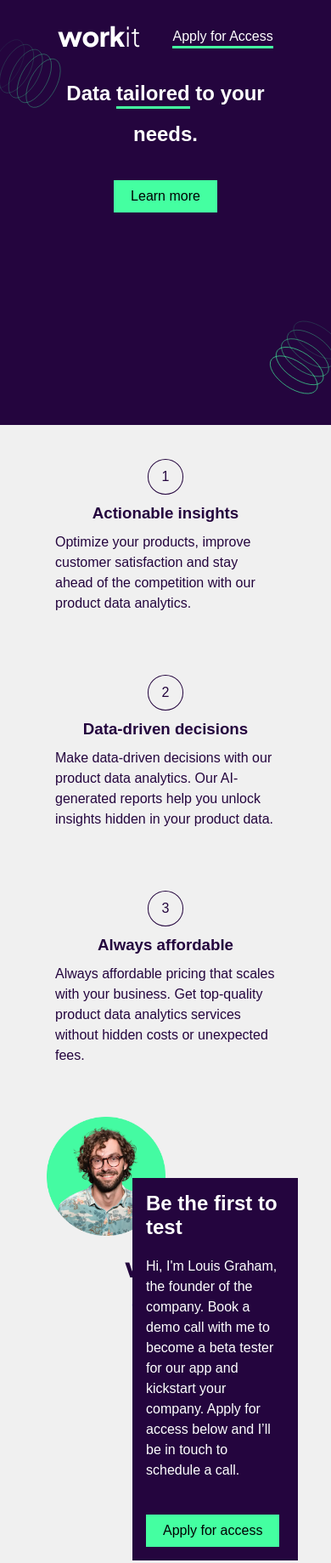
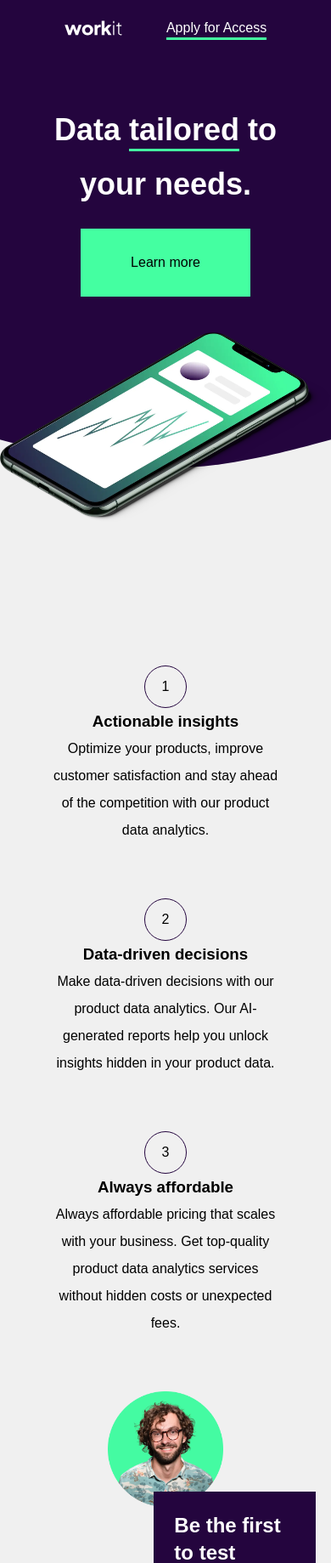
Before and after one commit to Francesiyamu/Workit-landing-page, a plain HTML site: page starter-code/index.html in a window 390 px wide. Shown: the top 1839 px of the page at 85% size. Drawn offline with nearby package versions, Linux system fonts and the light colour scheme.

Commit message:
project completed
So i had to start all over again to apply the knowledge i gained from a responsive design video. I created another css file for this

```diff
--- a/starter-code/index.html
+++ b/starter-code/index.html
@@ -4,33 +4,37 @@
 
   <meta charset="UTF-8">
   <meta name="viewport" content="width=device-width, initial-scale=1.0">
-  <link rel="stylesheet" href="style.css">
+  <link rel="stylesheet" href="newstyle.css">
   <link rel="icon" type="image/png" sizes="32x32" href="./assets/images/favicon-32x32.png">
   <link href='https://unpkg.com/boxicons@2.1.4/css/boxicons.min.css' rel='stylesheet'>
   <title>Frontend Mentor | Workit landing page</title>
 
 </head>
 <body>
+  <div class="container">
     <section aria-label="header" class="header_container">
       <div class="header-background">
         <div class="header_logo">
-        <img src="./assets/images/logo-light.svg" alt="Workit logo" class="logo" >
+          <figure>
+            <img src="./assets/images/logo-light.svg" alt="Workit logo" class="logo"  >
+          </figure>
           <a class="buttons" href="">Apply for Access</a>
         </div>
         <figure class="bg-pattern">
-        <img src="assets/images/bg-pattern-1.svg" alt="pattern" class="bg-pattern-1 ">
+          <img src="assets/images/bg-pattern-1.svg" alt="pattern" class="bg-pattern-1" width="270" height="215">
         </figure>
         <div class="header_text">
-        <h1>Data <span>tailored</span> to your needs.</h1>
-      <a class="button" href="">Learn more</a>
+          <h1>Data <span>tailored</span> to <br>your needs.</h1>
+        <a class="button" href="#">Learn more</a>
         </div>
         <figure class="bg-pattern">
-        <img src="assets/images/bg-pattern-2.svg" alt="" class="bg-pattern-2" height="441" width="771">
+          <img src="assets/images/bg-pattern-2.svg" alt="pattern" class="bg-pattern-2" height="270" width="215">
         </figure>
       </div>
-    <!---<figure class="phone-image">
-      <img src="assets/images/image-hero.webp" alt="image-hero" class="header-image">
-    </figure>--->
+      <figure class="phone-image">
+        <img src="assets/images/image-hero.webp" alt="image-hero" class="header-image" width="767" height="441">
+      </figure>
+      <svg xmlns="http://www.w3.org/2000/svg" viewBox="0 0 1440 300"><path fill="#24053E" fill-opacity="1" d="M0,160L80,181.3C160,203,320,245,480,266.7C640,288,800,288,960,266.7C1120,245,1280,203,1360,181.3L1440,160L1440,0L1360,0C1280,0,1120,0,960,0C800,0,640,0,480,0C320,0,160,0,80,0L0,0Z" stroke="none"></path></svg>
     </section>
 
     <section class="Services">
@@ -57,8 +61,6 @@
     </section>
 
 
-
-
     <section class="founder">
       <div class="founder_background">
         <figure class="founder-image-container">
@@ -69,7 +71,7 @@
           <p>Hi, I'm Louis Graham, the founder of the company. Book a demo call with me to become a
             beta tester for our app and kickstart your company. Apply for access below and I’ll be
             in touch to schedule a call.</p>
-          <button class="button" >Apply for access</button>
+           <a class="button" href="#">Apply for access</a>
         </div>
 
       </div>
@@ -88,6 +90,6 @@
         </div>
       </div>
     </footer>
-
+</div>
 </body>
 </html>
--- /dev/null
+++ b/starter-code/newstyle.css
@@ -0,0 +1,363 @@
+*{
+    margin: 0;
+    padding: 0;
+    box-sizing: border-box;
+}
+
+html{
+    font-size: 16px;
+}
+
+body{
+    font-family: poppins, sans-serif;
+    background-color: #f0f0f0;
+    margin: auto;
+    width: 100%;
+}
+
+.container{
+    display: flex;
+    justify-content: center;
+    align-items: center;
+    max-width: 1440px;
+    height: auto;
+    flex-direction: column;
+
+}
+
+/*-----------header_container-----------*/
+
+.header_container{
+    width: 100%;
+    height: 20%;
+    color: #fff;
+    position: relative;
+}
+
+.header-background{
+    background-color: #24053E;
+    margin: 0 auto;
+    height: 100%;
+}
+
+.header-background svg{
+    display: block;
+}
+
+.header_logo{
+    display: flex;
+    justify-content: space-evenly;
+    align-items: center;
+    margin: 0 auto;
+    padding: 1.5rem;
+}
+
+.header_logo figure{
+   width: 20%;
+   height: auto;
+   object-fit: cover;
+   overflow: hidden;
+}
+
+.header_logo img{
+    max-width: 100%;
+    height: auto;
+    display: block;
+}
+
+
+.header_logo a{
+    position: relative;
+    color: #fff;
+    text-decoration: none;
+}
+
+.header_logo a::after{
+    content: '';
+    position: absolute;
+    left: 0;
+    bottom: -5px;
+    width: 100%;
+    height: 3px;
+    background: #44FFA1;
+}
+
+.header_logo a:hover,
+a:focus,
+a:active{
+    color: #44FFA1;
+    transition: color 0.3s ease-in-out;
+}
+
+.bg-pattern{
+    width: 50%;
+    height: auto;
+    object-fit: cover;
+    overflow: hidden;
+}
+
+.bg-pattern img{
+    max-width: 30%;
+    height: auto;
+    display: block;
+    position: relative;
+}
+
+.bg-pattern-1{
+    position: absolute;
+    left: -30px;
+    top: 100px;
+}
+
+
+.bg-pattern-2{
+    position: absolute;
+    top: 80px;
+    left: ;
+}
+
+.header_text{
+    display: flex;
+    justify-content: center;
+    align-items: center;
+    margin: auto;
+    flex-direction: column;
+    font-size: clamp(1.5rem, calc(2vw + 0.5rem), 3rem);
+    text-align: center;
+    line-height: 4rem;
+}
+
+.header_text h1 span{
+    position: relative;
+}
+
+.header_text h1 span::after{
+    content: '';
+    position: absolute;
+    left: 0;
+    bottom: -5px;
+    width: 100%;
+    height: 3px;
+    background: #44FFA1;
+}
+
+.button{
+    text-decoration: none;
+    background: #44FFA1;
+    font-size: clamp(1rem, 1.5vw, 1.5rem);
+    color: #000;
+    margin: 1.25rem auto 4rem auto;
+    outline: none;
+    border: none;
+    width: 200px; /* fixed width */
+    height: auto;
+    padding: 0.5rem 1.5rem;
+    text-align: center;
+}
+
+.button:hover,
+.button:active,
+.button:focus{
+    background: transparent;
+    color: #44FFA1;
+    transition: all 0.3s ease-in-out;
+    border: 1px solid  #44FFA1;
+}
+
+
+.phone-image{
+    width: 50%;
+    height: auto;
+    object-fit: cover;
+    overflow: hidden;
+}
+
+.phone-image img{
+    max-width: 100%;
+    height: auto;
+    display: block;
+    position: absolute;
+    top: 70%;
+    left: 20%;
+}
+
+
+/*****------------Services Section-----------*****/
+
+.Services{
+    width: 70%;
+    height: auto;
+    margin: 8rem auto 5rem;
+}
+
+.services_container{
+    display: grid;
+    grid-template-columns: repeat(3, 1fr);
+    grid-auto-rows: 1fr;
+    gap: 2rem;
+    text-align: center;
+    line-height: 2rem;
+}
+
+.numbers{
+    border: 1px solid #24053E;
+    border-radius: 50%;
+    width: 50px;
+    height: 50px;
+    text-align: center;
+    padding: 0.5rem;
+    margin: 0 auto;
+}
+
+
+/*****------------founder----------*****/
+
+.founder{
+    width: 70%;
+    height: auto;
+    margin: 0 auto;
+    position: relative;
+}
+
+.founder-image-container{
+    width: 50%;
+    height: auto;
+    object-fit: cover;
+    overflow: hidden;
+    margin: 0 auto 2rem;
+}
+
+
+.founder-image-container img{
+    max-width: 100%;
+    height: auto;
+    display: block;
+}
+
+.founder-description{
+    margin: 0 auto;
+    max-width: 411px;
+    max-height: 600px;
+    height: auto;
+    background-color: #24053E;
+    color: #fff;
+    line-height: 2rem;
+    padding: 1.5rem;
+    position: absolute;
+    top: 70%;
+    left: 45%;
+    width: 70%;
+}
+
+footer{
+        position: absolute;
+        top: 2150px;
+        }
+
+.footer-icons{
+    display: flex;
+    justify-content: center;
+    align-items: center;
+    gap: 20px;
+    margin: 20px 0 20px 0;
+
+}
+
+/*****------------Media query-----------*****/
+
+@media only screen and (max-width: 768px){
+
+    .Services{
+        margin: 14rem auto 4rem auto;
+        }
+
+
+    .services_container{
+        display: grid;
+        grid-template-columns: 1fr;
+        justify-content: center;
+        align-items: start;
+        align-self: center ;
+    }
+
+    .phone-image{
+        width: 50%;
+        height:auto;
+        overflow: hidden;
+        object-fit: cover;
+    }
+
+    .phone-image img{
+        position: absolute;
+        left: auto;
+        width: 100%;
+        height: auto;
+        display: block;
+        margin: 0 auto;
+        }
+
+        .founder-description{
+            position: absolute;
+            top: 70%;
+            left: 45%;
+            width: 70%;
+        }
+
+        footer{
+        position: absolute;
+        top: 2150px;
+        }
+    }
+
+
+
+  @media screen and (max-width: 375px) {
+     .header_container{
+            width: 100%;
+        }
+        .bg-pattern img{
+        display: none;
+    }
+
+    .button{
+        padding: 0.05rem 1.25rem;
+        margin-bottom: 2rem;
+    }
+
+
+
+    .phone-image img{
+        left: 3%;
+        top: 75%;
+        width: 100%;
+        height: auto;
+    }
+
+   .Services{
+        margin: 7rem auto 2rem auto;
+    }
+
+   .services_container{
+        grid-template-columns: 1fr;
+        padding: 0 1rem;
+    }
+
+    .founder-image-container{
+        width: 90%;
+        height: auto;
+        object-fit: cover;
+        overflow: hidden;
+        margin: 0 auto 2rem;
+    }
+
+    .founder-description{
+        position: absolute;
+        top: 70%;
+        width: 80%;
+    }
+
+    footer{
+        position: absolute;
+        top: 2200px;
+        }
+}
```
Lines whose indentation alone changed are shown as unchanged.
